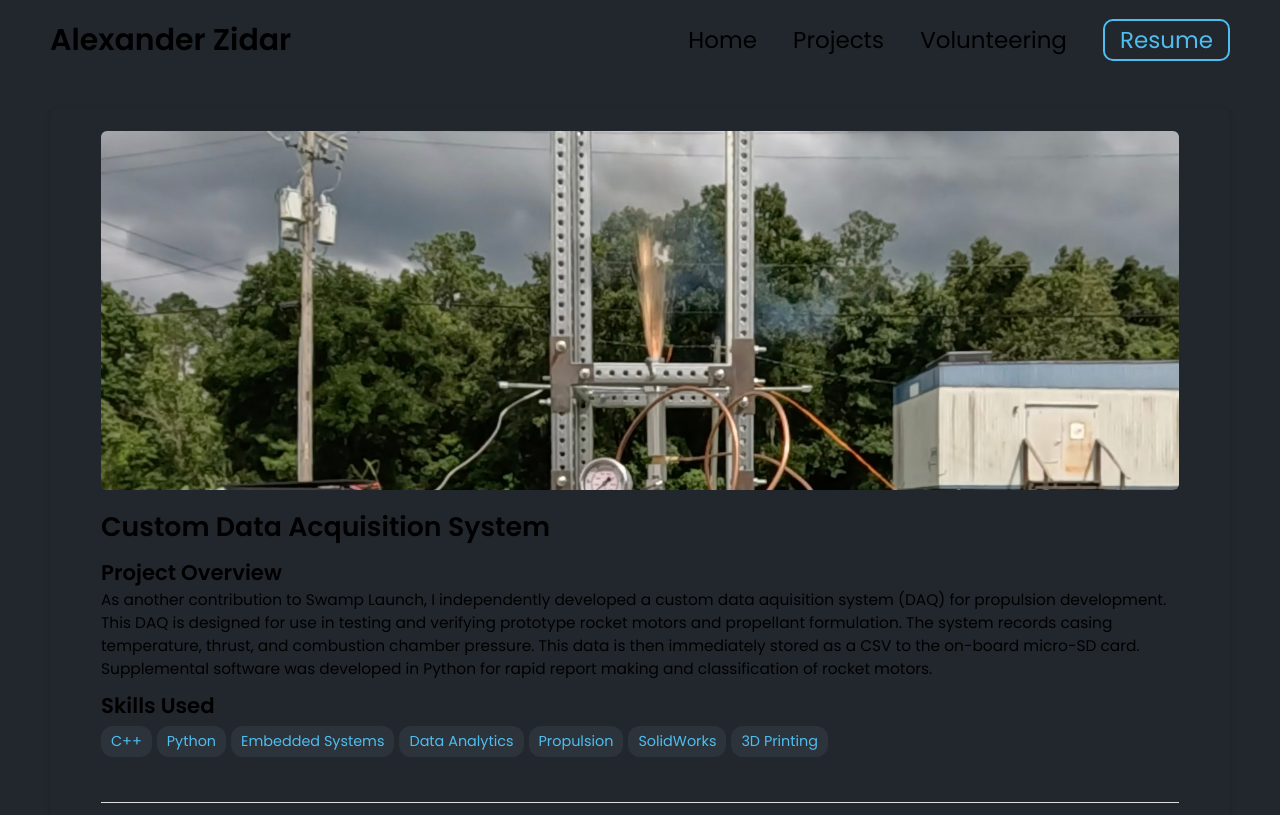
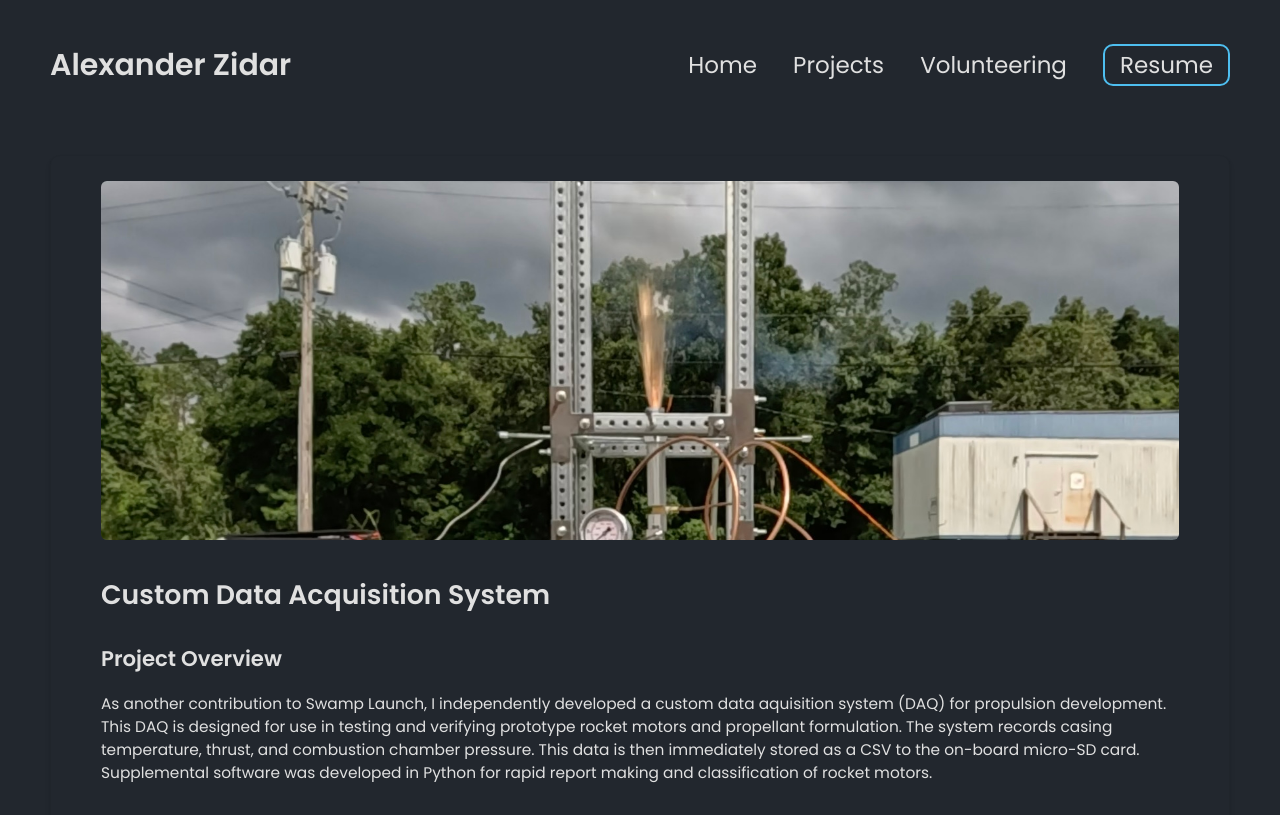
Before and after one commit to AlexZidar/AlexZidar.github.io, a Jekyll site: the page built from _projects/prop-data/index.md, in a window 1280 px wide. Shown: the top 815 px of the page. Built offline with Jekyll 4.4.1, drawn with Linux system fonts in a browser that asks for light colours.

Commit message:
Fix text color issues with important CSS overrides and inline styles

```diff
--- a/_layouts/wrapper.html
+++ b/_layouts/wrapper.html
@@ -17,6 +17,18 @@
 
     <script src="{{ '/assets/js/script.js' | relative_url }}"></script>
 
+    <style>
+        :root {
+            --text-color: {{ site.colors.text }} !important;
+            --background-color: {{ site.colors.background }} !important;
+            --light-background-color: {{ site.colors.light_background }} !important;
+        }
+        body {
+            color: var(--text-color) !important;
+            background-color: var(--background-color) !important;
+        }
+    </style>
+
 
     <title>{{ site.title }}</title>
 
--- a/_projects/prop-data/index.md
+++ b/_projects/prop-data/index.md
@@ -29,7 +29,7 @@
 {% include image-gallery.html images="daqanalysis.png" height="400" %}
 
 ## Example Output Report:
-{% include image-gallery.html images="daqresults1.png" height="395" %}
+{% include image-gallery.html images="daqresults1.png" height="390" %}
 {% include image-gallery.html images="daqresults2.png" height="400" %}
 
 ## Components:
--- a/css/post-content.css
+++ b/css/post-content.css
@@ -1,10 +1,17 @@
 .post-view {
-    color: var(--text-color);
+    color: var(--text-color) !important;
 }
 
+.post-view h1,
+.post-view h2,
+.post-view h3,
+.post-view h4,
+.post-view h5,
+.post-view h6,
+.post-view p,
+.post-view li,
 .post-view code,
-.post-view pre,
-.post-view pre code {
+.post-view pre {
     color: var(--text-color) !important;
 }
 
--- a/css/styles.css
+++ b/css/styles.css
@@ -2,20 +2,21 @@
 ---
 
 :root {
-  --html {
+  --text-color: {{ site.colors.text }};
+  --border-color: {{ site.colors.border }};
+  --link-color: {{ site.colors.link }};
+  --highlight-color: {{ site.colors.highlight }};
+  --background-color: {{ site.colors.background }};
+  --light-background-color: {{ site.colors.light_background }};
+}
+
+html {
     scroll-behavior: smooth;
 }
 
-/* Markdown Content Styling */
-.post {
+body {
     color: var(--text-color);
-}
-
-.post code,
-.post pre,
-.post pre code {
-    color: var(--text-color);
-    background-color: var(--light-background-color);
+    background-color: var(--background-color);
 }
 
 .post ul,
```
